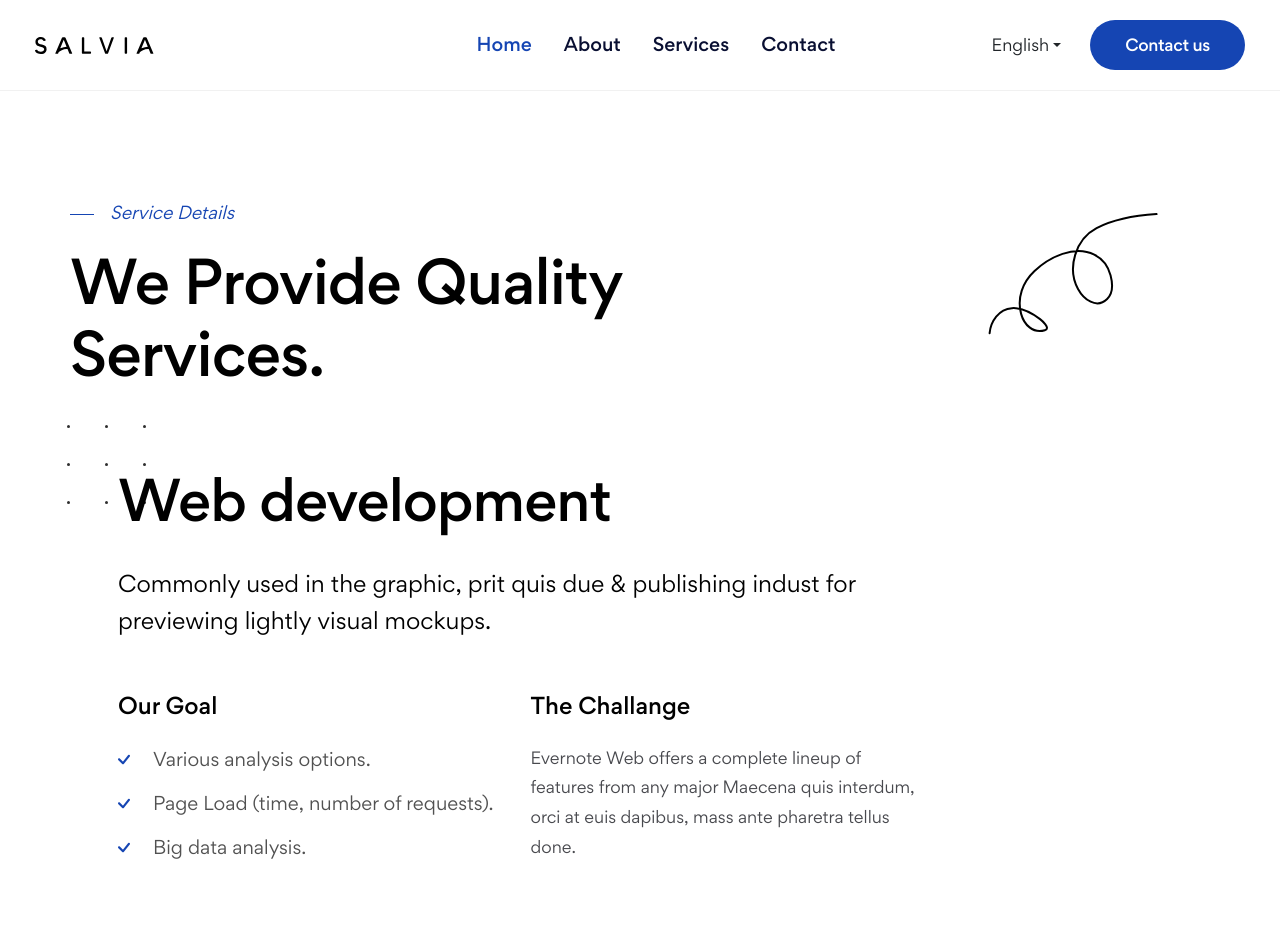
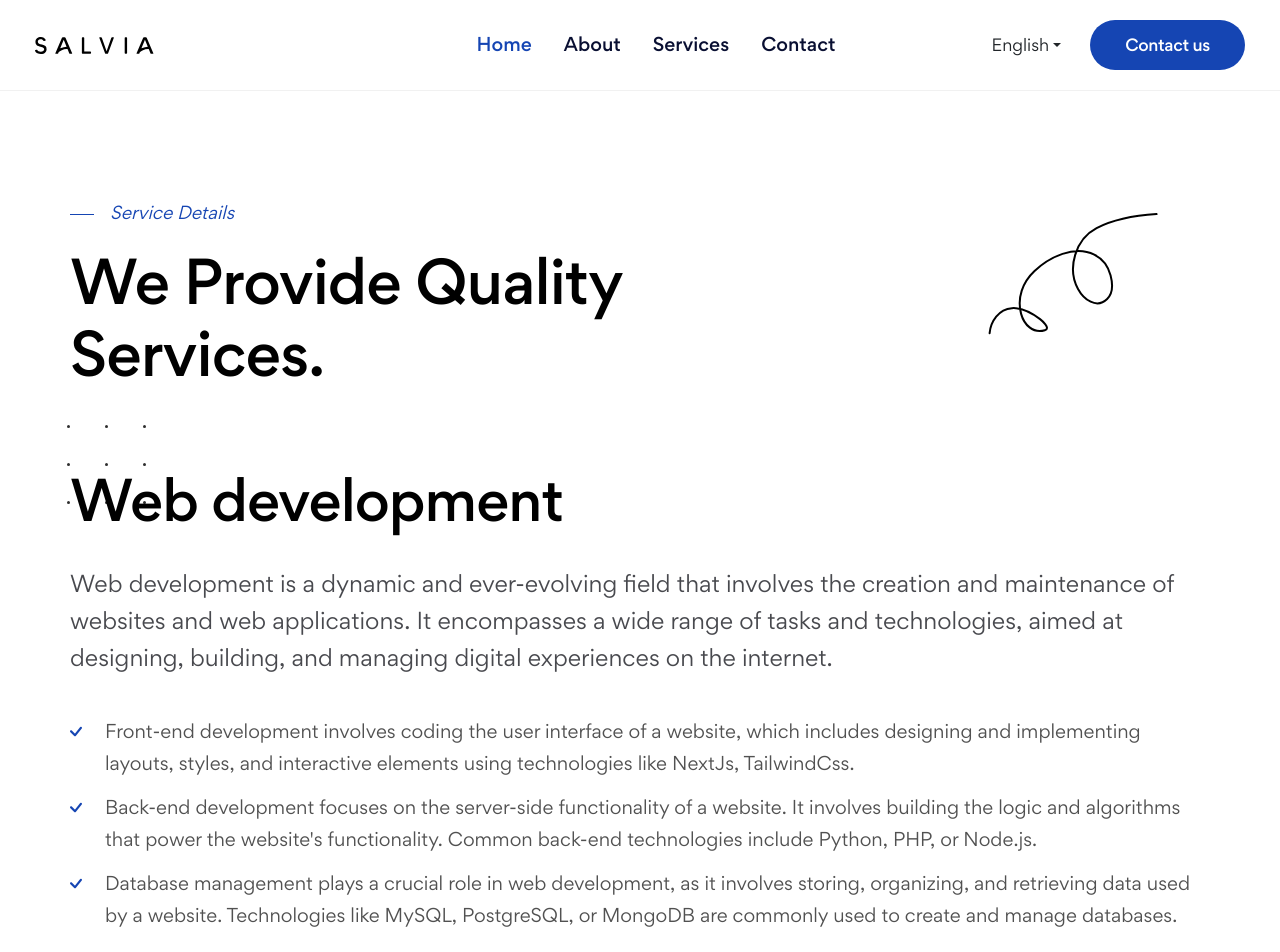
Before and after one commit to soumiya59/site-salvia, a Next.js app: page /pages-menu/service-details/1 in a window 1280 px wide. Shown: the top 952 px of the page. Built offline with nearby package versions, Linux system fonts and the light colour scheme.

Commit message:
services

```diff
--- a/components/header/DefaulHeader.jsx
+++ b/components/header/DefaulHeader.jsx
@@ -35,10 +35,15 @@ const DefaulHeader = () => {
 
   const [activeItem, setActiveItem] = useLocalStorage('navItem', 'Home');
   const handleItemClick = () => {
-    setActiveItem('Home');
+    if( activeItem !== 'Home') {
+      setActiveItem('Home');
+    }
+
   };
   const handleItemClickContact = () => {
+    if( activeItem !== 'Contact') {
     setActiveItem('Contact');
+    }
   };
   return (
     <header
--- a/components/header/MainMenu.jsx
+++ b/components/header/MainMenu.jsx
@@ -4,7 +4,10 @@ import useLocalStorage from '../../utils/useLocalstorage';
 const MainMenu = ({ name, active, onItemClick}) => {
   const [activeItem, setActiveItem] = useLocalStorage('navItem', 'Home');
   const handleItemClick = (item) => {
-    setActiveItem(item);
+    if( activeItem !== item) {
+      console.log(item)
+      setActiveItem(item);
+    }
   };
   return (
     <nav className="navbar navbar-expand-lg order-lg-2 font-weight-bold ">
@@ -24,25 +27,25 @@ const MainMenu = ({ name, active, onItemClick}) => {
          <ul className="d-flex flex-column flex-lg-row font-weight-bold justify-content-around mt-40 ">
           <NavigationItem
             name="Home"
-            active={activeItem === 'Home'}
+            active={activeItem === "Home"}
             onItemClick={handleItemClick}
             route='/'
           />
           <NavigationItem
             name="About"
-            active={activeItem === 'About'}
+            active={activeItem === "About"}
             onItemClick={handleItemClick}
             route='/pages-menu/about-us-v1'
           />
           <NavigationItem
             name="Services"
-            active={activeItem === 'Services'}
+            active={activeItem === "Services"}
             onItemClick={handleItemClick}
             route='/pages-menu/service-v1'
           />
           <NavigationItem
             name="Contact"
-            active={activeItem === 'Contact'}
+            active={activeItem === "Contact"}
             onItemClick={handleItemClick}
             route='/contact'
           />
--- a/components/header/NavigationItem.jsx
+++ b/components/header/NavigationItem.jsx
@@ -4,8 +4,11 @@ import { useTranslation } from 'next-i18next';
 const NavigationItem = ({ name, active, onItemClick,route}) => {
   const { t } = useTranslation();
   const handleClick = () => {
+    console.log("🚀 ~ file: NavigationItem.jsx:5 ~ NavigationItem ~ active:", active)
+    if( !active) {
     onItemClick(name);
     localStorage.setItem('navItem', name);
+    }
   };
 
   return (
--- a/components/services/Service1.jsx
+++ b/components/services/Service1.jsx
@@ -57,7 +57,7 @@ const Service1 = () => {
   {
     id: 9,
     iconSrc: "/images/service/ref.png",
-    title: t("Natural reference"),
+    title: t("SEO"),
     delay: "300",
   },
   {
--- a/data/services.js
+++ b/data/services.js
@@ -2,49 +2,118 @@ module.exports = [
   {
     id: 1,
     title: "Web development",
+    description:"Web development is a dynamic and ever-evolving field that involves the creation and maintenance of websites and web applications. It encompasses a wide range of tasks and technologies, aimed at designing, building, and managing digital experiences on the internet.",
+    more: [
+      "Front-end development involves coding the user interface of a website, which includes designing and implementing layouts, styles, and interactive elements using technologies like NextJs, TailwindCss.",
+      "Back-end development focuses on the server-side functionality of a website. It involves building the logic and algorithms that power the website's functionality. Common back-end technologies include Python, PHP, or Node.js.",
+      "Database management plays a crucial role in web development, as it involves storing, organizing, and retrieving data used by a website. Technologies like MySQL, PostgreSQL, or MongoDB are commonly used to create and manage databases.",
+    ]
   },
   {
     id: 2,
     title: "Hosting",
+    description:"Hosting refers to the process of storing and making a website or web application accessible on the internet. It involves allocating server space, resources, and infrastructure to house the website's files, databases, and other assets.",
+    description2:"we provide various options such as shared hosting, virtual private servers (VPS), dedicated hosting, and cloud hosting to meet different needs. Hosting enables websites to be available to users 24/7 and ensures their reliable and secure delivery over the internet."
   },
   {
     id: 3,
     title: "Advertisement",
+    description:"Advertisement refers to the promotional activities and messages aimed at promoting products, services, or ideas to a target audience. It is a form of communication intended to persuade, inform, or influence individuals to take specific actions, such as making a purchase, supporting a cause, or adopting a particular viewpoint. The purpose of advertising can vary, including :",
+    more: [
+      "Brand promotion : Building brand awareness and recognition by associating positive attributes and values with a brand.",
+      "Product or service promotion : Showcasing the features, benefits, and unique selling propositions of a specific product or service to encourage its adoption or purchase.",
+      "Sales and lead generation : Driving immediate sales or generating leads by offering promotions, discounts, or incentives to entice customers.",
+    ]
   },
   {
     id: 4,
     title: "Social media",
+    description:"Social media marketing leverages the wide reach and user engagement of platforms such as Facebook, Instagram, Twitter, LinkedIn, and YouTube to connect with potential customers and build relationships. It encompasses various activities, including : ",
+    more: [
+      "Content creation : Developping compelling and relevant content, such as posts, videos, images, and articles, that resonate with the target audience and align with the brand's messaging and values.",
+      "Community management : Monitoring and engaging with followers, responding to comments, messages, and inquiries, and fostering a sense of community by actively participating in discussions.",
+      "Analytics and measurement: Using social media analytics tools to track the performance of campaigns, measure engagement metrics, and gather insights for continuous improvement.",
+    ]
+
   },
   {
     id: 5,
     title: "Digital strategy",
+    description:"Digital strategy refers to a comprehensive plan that outlines how an organization will leverage digital technologies, channels, and resources to achieve its goals and objectives. It involves aligning digital initiatives with the overall business strategy to effectively navigate the digital landscape and gain a competitive edge. it encompasses various aspects, including :",
+    more: [
+      "Defining clear and measurable objectives that the organization aims to achieve through digital initiatives. ",
+      "Identifying and understanding the target audience and creating detailed buyer personas.",
+      "Ensuring a seamless and user-friendly experience across digital channels.",
+    ]
   },
   {
     id: 6,
     title: "Data Consulting",
+    description:"Data consulting refers to the process of providing expert guidance and advice on data-related matters to businesses and organizations. Data consultants leverage their knowledge, skills, and experience in data analysis, management, and strategy to help clients make informed decisions and maximize the value of their data assets. it encompasses a wide range of services, including : ",
+    more:[
+      "Data strategy development",
+      "Data visualization and reporting",
+      "Data analysis and insights",
+      "Data quality assessment and improvement"
+    ]
   },
   {
     id: 7,
     title: "E-commerce",
+    description:"E-commerce refers to the buying and selling of goods and services over the internet. It involves the online transaction of products, digital services, and information, making it possible for businesses and consumers to conduct commerce electronically, without the need for physical stores or in-person interactions. E-commerce encompasses various activities, including :",
+    more:[
+      "Online shopping platforms",
+      "Supply chain and logistics",
+      "Digital marketing and promotion"
+    ]
   },
   {
     id: 8,
     title: "Artificial intelligence",
+    description:"AI encompasses a wide range of techniques and technologies, including machine learning, natural language processing, computer vision, and robotics. These technologies enable AI systems to process and analyze large amounts of data, recognize patterns, make predictions, understand and respond to human language, and interact with their environment. AI has applications in various fields, including :",
+    more:[
+      "Automation and robotics",
+      "Virtual assistants and chatbots",
+      "Data analysis and insights",
+      "Personalization and recommendation systems"
+    ]
   },
   {
     id: 9,
-    title: "Natural reference",
+    title: "SEO",
+    description:"Search Engine Optimization (SEO) is the practice of optimizing a website to improve its visibility and ranking in search engine results pages (SERPs). The goal of SEO is to increase organic (non-paid) traffic to a website by making it more relevant and authoritative in the eyes of search engines.it involves various techniques and strategies, including : ",
+    more:[
+      "Keyword research",
+      "On-page optimization",
+      "Technical SEO",
+      "Content creation and optimization"
+    ]
   },
   {
     id: 10,
     title: "Design & graphisme",
+    description:"Web design encompasses both the aesthetic aspects and the user experience (UX) considerations of a website. A well-designed website not only looks visually appealing but also provides a seamless and intuitive user experience, making it easy for visitors to navigate, find information, and interact with the site.",
   },
   {
     id: 11,
     title: "Branding",
+    description:"Branding is the process of creating a unique and distinctive identity for a product, service, company, or organization. It involves shaping and managing various elements that contribute to the perception, recognition, and reputation of the brand in the minds of consumers. Branding encompasses a range of elements and activities, including :",
+    more:[
+      "Brand strategy",
+      "Brand experience",
+      "Brand management"
+    ]
   },
   {
     id: 12,
     title: "Email Marketing",
+    description:"Email marketing is a digital marketing strategy that involves sending targeted emails to a group of subscribers or customers with the goal of promoting products, services, or building relationships. It is a direct and cost-effective way to communicate with a specific audience, delivering personalized content and messages directly to their email inboxes. Email marketing typically involves activities such as :",
+    more:[
+      "Building an email list",
+      "Personalization and segmentation",
+      "Designing visually appealing emails",
+      "Automation and scheduling",
+      "Tracking and analytics"
+    ]
   },
   ];
--- a/locales/English.json
+++ b/locales/English.json
@@ -58,7 +58,11 @@
   "About us":"About us",
   "Data Consulting":"Data Consulting",
   "Design & graphisme":"Design & graphisme",
+  "SEO":"SEO",
   "Branding":"Branding",
+  "Artificial intelligence":"Artificial intelligence",
+  "Digital strategy":"Digital strategy",
+  "Social media":"Social media",
 
   "Our Services":"Our Services",
   "Our Provided Services":"Our Provided Services",
--- a/locales/Francais.json
+++ b/locales/Francais.json
@@ -58,6 +58,10 @@
   "Data Consulting":"Conseil en données",
   "Design & graphisme":"Conception & graphisme",
   "Branding":"l'image de marque",
+  "SEO":"Référencement naturel",
+  "Artificial intelligence":"Intelligence Artificielle",
+  "Digital strategy":"stratégie numérique",
+  "Social media":"Réseaux sociaux",
 
   "Our Services":"Nos Services",
   "Our Provided Services":"Nos services fournis",
--- a/pages/pages-menu/service-details/[id].js
+++ b/pages/pages-menu/service-details/[id].js
@@ -71,39 +71,27 @@ const PortfolioV1 = () => {
 			*/}
       <div className="service-details position-relative mt-10 mb-170 md-mt-50 lg-mb-120">
         <div className="container">
-          <div className="row">
-            <div className="col-xl-9 col-lg-8 order-lg-1">
-              <div className="service-details-meta ps-lg-5">
+          <div className="row ">
+            <div className="">
+              <div className="service-details-meta ">
                 <h2 className="main-title tx-dark mb-30">{service?.title}</h2>
-                <p className="text-lg tx-dark">
-                  Commonly used in the graphic, prit quis due &amp; publishing
-                  indust for previewing lightly visual mockups.
-                </p>
+                <p className="text-lg"> {service?.description} </p>
                 {/* <img
                   src="/images/media/img_95.jpg"
                   alt="media"
                   className="main-img-meta"
                 /> */}
-                <div className="mt-50 lg-mt-30">
-                  <div className="row gx-xxl-5">
-                    <div className="col-lg-6">
-                      <h4 className="sub-title mb-20 tx-dark">Our Goal</h4>
-                      <ul className="style-none list-item md-mb-40">
-                        <li>Various analysis options.</li>
-                        <li>Page Load (time, number of requests).</li>
-                        <li>Big data analysis.</li>
-                      </ul>
-                    </div>
-                    <div className="col-lg-6">
-                      <h4 className="sub-title mb-20 tx-dark">The Challange</h4>
-                      <p className="pe-xxl-5">
-                        Evernote Web offers a complete lineup of features from
-                        any major Maecena quis interdum, orci at euis dapibus,
-                        mass ante pharetra tellus done.
-                      </p>
-                    </div>
+                  <div className="pt-4">
+                    <ul className="style-none list-item md-mb-40">
+                    {
+                      service.more?.map((item, index) => {
+                        return(
+                            <li key={index}>{item}</li>
+                        )
+                      })
+                    }
+                    </ul>
                   </div>
-                </div>
                 <div className="mt-60 mb-20 lg-mt-30 lg-mb-10">
                   <div className="row gx-xxl-5">
                     {/* <ProgressBar /> */}
```
